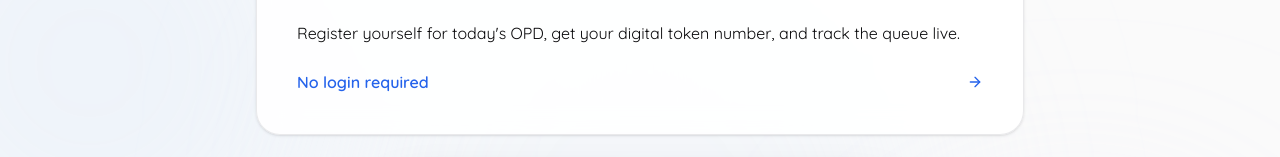
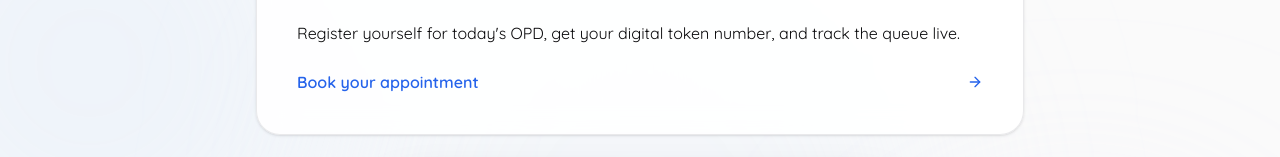
Before and after one commit to jaskamal2724/patient-registration, a Next.js app: page / in a window 1280 px wide. Shown: the part 186-343 px from the top of the page. Built offline with nearby package versions, Linux system fonts and the light colour scheme; no server answers.

Commit message:
Update appointment prompt in LandingPage for clarity

```diff
--- a/app/components/LandingPage.tsx
+++ b/app/components/LandingPage.tsx
@@ -125,7 +125,7 @@ export default function LandingPage() {
               and track the queue live.
             </p>
             <div className="flex items-center gap-2 text-brand-600 font-body text-xs sm:text-sm md:text-base font-semibold">
-              <span>No login required</span>
+              <span>Book your appointment</span>
               <ArrowRight
                 size={16}
                 className="ml-auto group-hover:translate-x-1.5 transition-transform duration-300"
```
